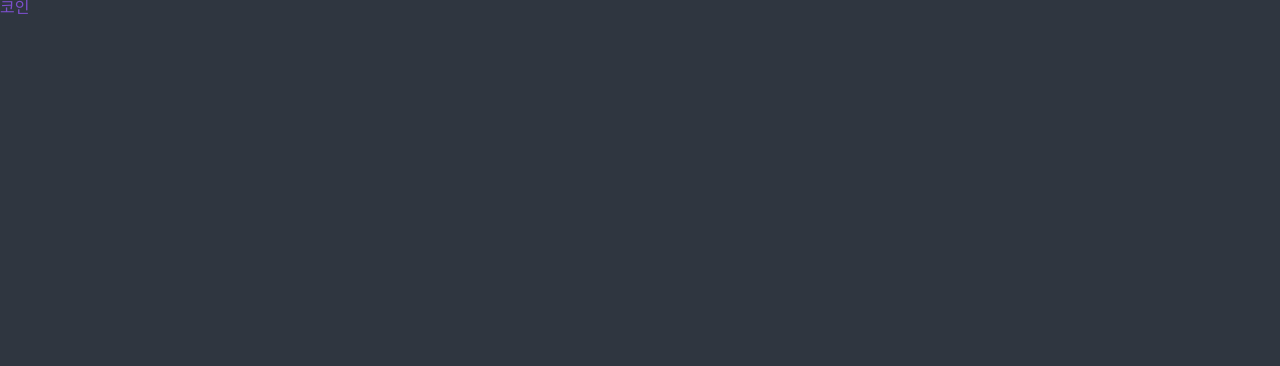
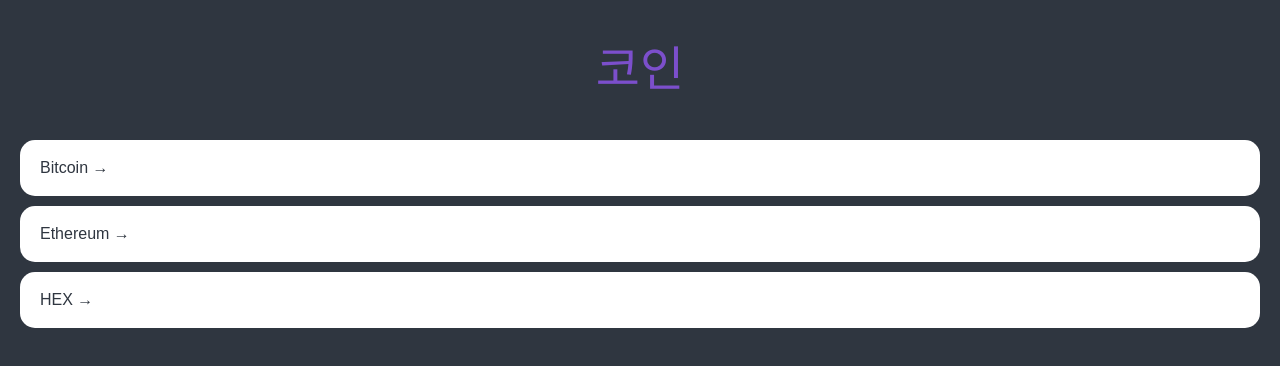
Before and after one commit to Jeongchanyeong/CRYPTO-TRACKER, a React (Create React App) app: page / in a window 1280 px wide. Shown: the top 366 px of the page. Built offline with nearby package versions, Linux system fonts and the light colour scheme.

Commit message:
Feat/ Coins -> Coin Link 적용, style 적용

```diff
--- a/src/App.tsx
+++ b/src/App.tsx
@@ -63,7 +63,7 @@
 }
 a{
   text-decoration: none;
-
+  color: inherit;
 }
 `;
 
--- a/src/routes/Coins.tsx
+++ b/src/routes/Coins.tsx
@@ -1,11 +1,90 @@
+import { Link } from "react-router-dom";
 import styled from "styled-components";
 
+const coins = [
+  {
+    id: "btc-bitcoin",
+    name: "Bitcoin",
+    symbol: "BTC",
+    rank: 1,
+    is_new: false,
+    is_active: true,
+    type: "coin",
+  },
+  {
+    id: "eth-ethereum",
+    name: "Ethereum",
+    symbol: "ETH",
+    rank: 2,
+    is_new: false,
+    is_active: true,
+    type: "coin",
+  },
+  {
+    id: "hex-hex",
+    name: "HEX",
+    symbol: "HEX",
+    rank: 3,
+    is_new: false,
+    is_active: true,
+    type: "token",
+  },
+];
+
+const Container = styled.div`
+  padding-top: 0px;
+  padding-bottom: 0px;
+  padding-left: 20px;
+  padding-right: 20px;
+`;
+
+const Header = styled.header`
+  height: 10vh;
+  display: flex;
+  align-items: center;
+  justify-content: center;
+  margin: 30px;
+`;
+
+const CoinList = styled.ul``;
+
+const Coin = styled.li`
+  background-color: white;
+  color: ${(props) => props.theme.bgColor};
+  padding: 20px;
+  border-radius: 15px;
+  margin-bottom: 10px;
+  a {
+    display: block;
+    transition: color 0.2s ease-in;
+  }
+  &:hover {
+    a {
+      color: ${(props) => props.theme.accentColor};
+    }
+  }
+`;
+
 const Title = styled.div`
+  font-size: 48px;
   color: ${(props) => props.theme.accentColor};
 `;
 
 const Coins = () => {
-  return <Title>코인</Title>;
+  return (
+    <Container>
+      <Header>
+        <Title>코인</Title>
+      </Header>
+      <CoinList>
+        {coins.map((coin) => (
+          <Coin key={coin.id}>
+            <Link to={`/ ${coin.id}`}> {coin.name} &rarr;</Link>
+          </Coin>
+        ))}
+      </CoinList>
+    </Container>
+  );
 };
 
 export default Coins;
```
